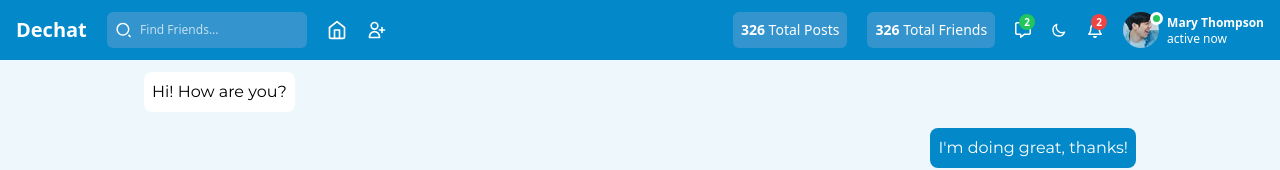
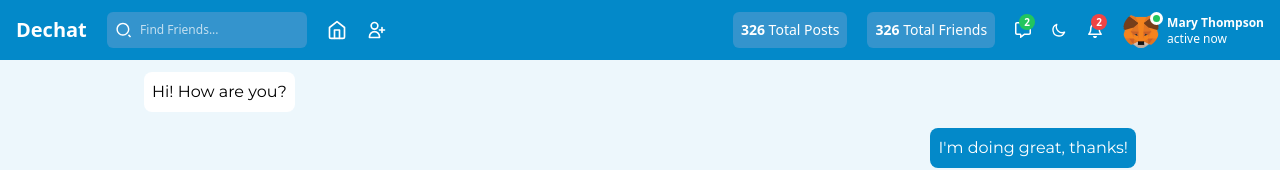
Before and after one commit to ajedamilola/broadcast-frontend, a React (Vite) app: page / in a window 1280 px wide. Shown: the top 170 px of the page. Built offline with nearby package versions, Linux system fonts and the light colour scheme.

Commit message:
Modifications...

```diff
--- a/index.html
+++ b/index.html
@@ -2,7 +2,7 @@
 <html lang="en">
   <head>
     <meta charset="UTF-8" />
-    <link rel="icon" type="image/svg+xml" href="/vite.svg" />
+    <link rel="icon" type="image/png" href="/favicon.ico" />
     <meta name="viewport" content="width=device-width, initial-scale=1.0" />
     <title>DeChat Messenger</title>
 
--- a/src/assets/index.js
+++ b/src/assets/index.js
@@ -1,5 +1,6 @@
 import image1 from "./image-1.webp";
 import image2 from "./image-2.webp";
 import image3 from "./image-3.webp";
+import logo from "./metamask-logo.png";
 
-export { image1, image2, image3 };
+export { image1, image2, image3, logo };
--- a/src/components/Navbar.jsx
+++ b/src/components/Navbar.jsx
@@ -6,7 +6,7 @@ import { FaRegMessage, FaRegBell } from "react-icons/fa6";
 import { MdClose } from "react-icons/md";
 import { motion, AnimatePresence } from "framer-motion";
 import { recentSearch } from "../constants";
-import { image1 } from "../assets";
+import { image1, logo } from "../assets";
 
 const Navbar = () => {
   const [focused, setFocused] = useState(false);
@@ -127,7 +127,7 @@ const Navbar = () => {
           <div className='hidden items-center gap-2 md:flex'>
             <div className='relative'>
               <img
-                src={image1}
+                src={logo}
                 alt='avatar'
                 className='size-[36px] rounded-full object-cover'
               />
```
Also changed, not shown: src/assets/metamask-logo.png (added).
